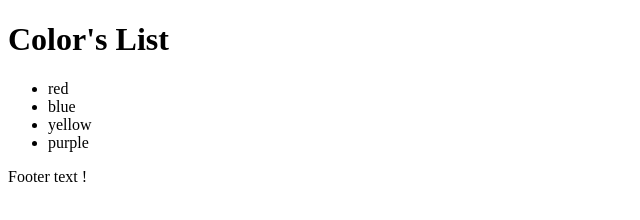
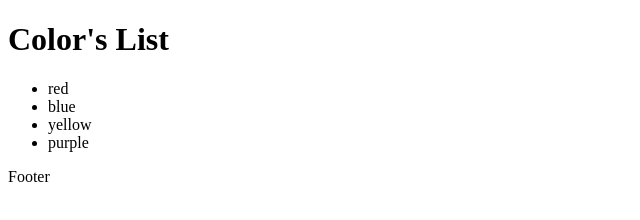
Before and after one commit to vmandryk/my-page, a plain HTML site: page index.html in a window 1280 px wide. Shown: the full height of the page, 0-640 px from the left. Drawn offline with Linux system fonts and the light colour scheme.

Commit message:
Revert "update footer text"
This reverts commit 6c01ffd4e56298be13d556c8c55e3819dba1eb6f.

```diff
--- a/index.html
+++ b/index.html
@@ -14,6 +14,6 @@
     <li>yellow</li>
     <li>purple</li>
   </ul>
-  <footer> Footer text !</footer>
+  <footer> Footer</footer>
 </body>
 </html>
```
